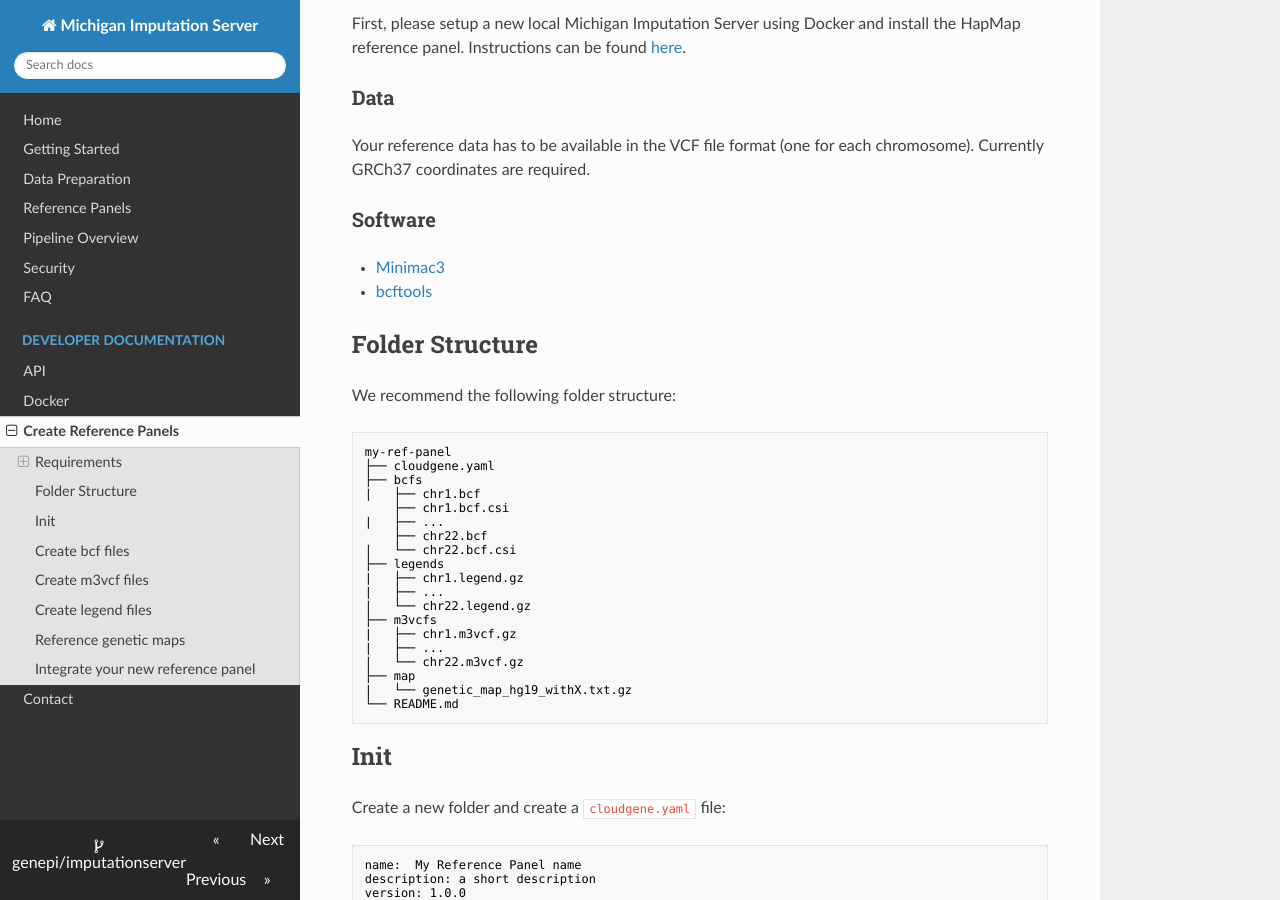
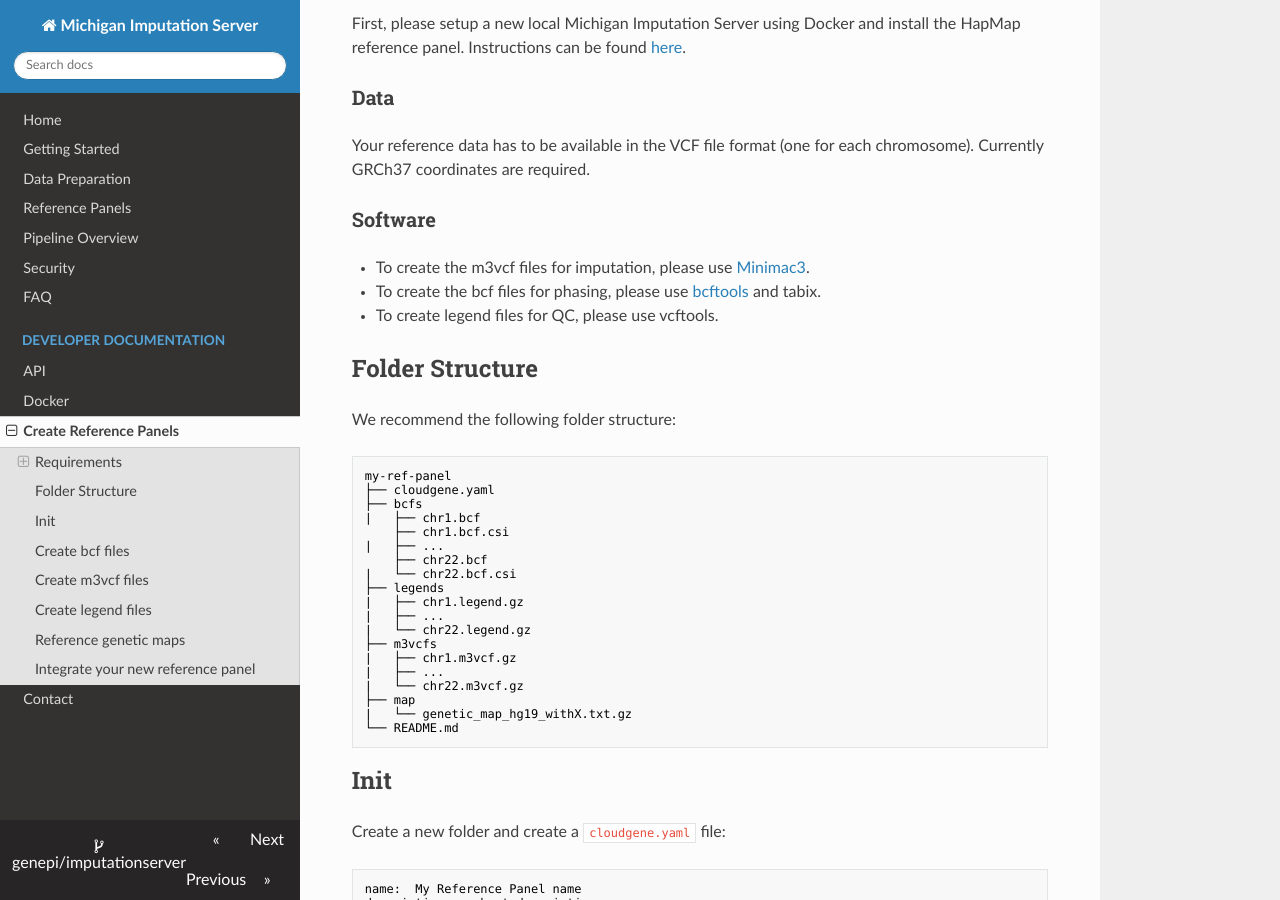
Before and after one commit to genepi/imputationserver, an MkDocs documentation site: the page built from docs/create-reference-panels.md, in a window 1280 px wide and 900 px high, scrolled down 326 px. Built offline with MkDocs 1.6.1, drawn with Linux system fonts in a browser that asks for light colours; nearby versions of some CDN libraries; old or Windows-style settings are respelled for this version of MkDocs; some of the changed text lies outside the part shown.

Commit message:
Update reference panels documentation

````diff
--- a/docs/create-reference-panels.md
+++ b/docs/create-reference-panels.md
@@ -13,9 +13,9 @@ Instructions can be found [here](http://imputationserver.readthedocs.io/en/lates
 Your reference data has to be available in the VCF file format (one for each chromosome). Currently GRCh37 coordinates are required.
 
 ### Software
-
-- [Minimac3](https://github.com/Santy-8128/Minimac3)
-- [bcftools](https://samtools.github.io/bcftools/bcftools.html)
+- To create the m3vcf files for imputation, please use [Minimac3](https://github.com/Santy-8128/Minimac3).
+- To create the bcf files for phasing, please use [bcftools](https://samtools.github.io/bcftools/bcftools.html) and tabix.
+- To create legend files for QC, please use vcftools.
 
 
 ## Folder Structure
@@ -107,6 +107,8 @@ A legend file is a tab-delimited file consisting of 5 columns (`id`, `position`,
 Please note that `population` must be substituted by the actual population (e.g. eur). This population is then specified in the [minimac4.yaml file](https://github.com/genepi/imputationserver/blob/master/files/minimac4.yaml).
 A legend file for chr20 can be found [here](https://github.com/genepi/imputationserver/blob/master/test-data/configs/hapmap-chr20/ref-panels/hapmap_r22.chr20.CEU.hg19_impute.legend.gz?raw=true).
 
+Please execute the following commands (starting from vcf files) to create the legend files:
+
 ```sh
 for CHR in `seq 1 22`
 do
````
